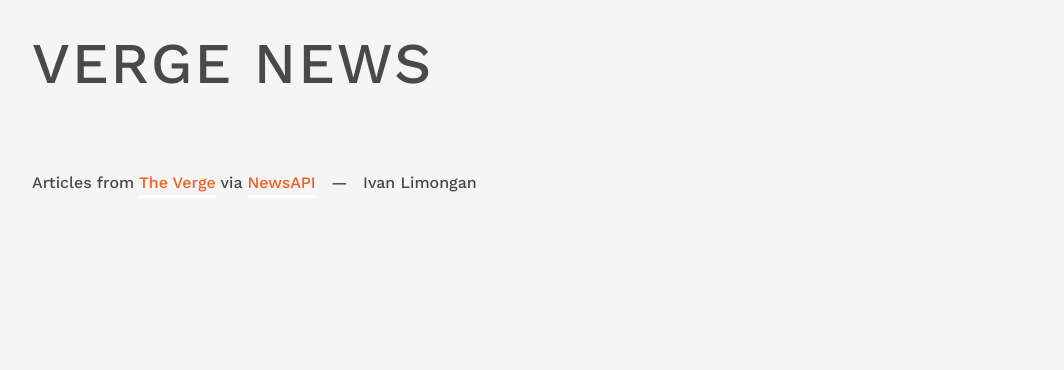
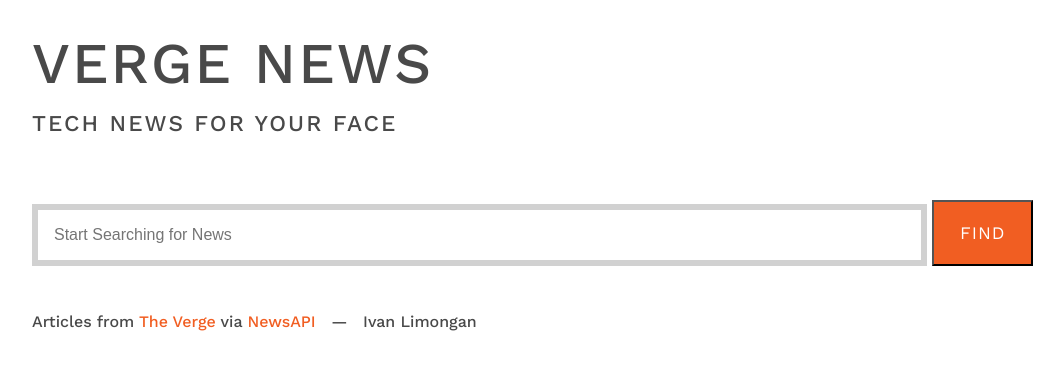
Before and after one commit to limongoo/news-feed, a website built with webpack: page src/index.html in a window 1280 px wide. Shown: the whole page, without its empty margins (0-1064 px from the left). Built offline with nearby package versions, Linux system fonts and the light colour scheme; some packages are replaced by stand-ins of ours.

Commit message:
search element in place

```diff
--- a/src/components/app/App.js
+++ b/src/components/app/App.js
@@ -1,6 +1,10 @@
+// Basic imports
 import html from './app.html';
 import './app.css';
 import Template from '../Template';
+
+// Import Search
+import Search from '../search/Search';
 
 const template = new Template(html);
 
@@ -8,6 +12,9 @@
   render() {
     const dom = template.render();
 
+    const search = new Search();
+    const searchBox = dom.getElementById('search');
+    searchBox.appendChild(search.render());
     return dom;
   }
 }
--- a/src/components/app/app.css
+++ b/src/components/app/app.css
@@ -1,8 +1,9 @@
 header {
-  display: flex;
-  justify-content: space-between;
-  align-items: center;
-  padding: 2rem;
+  padding: 2rem 2rem 1rem;
+}
+
+main {
+  padding: 1rem 2rem;
 }
 
 footer {
--- a/src/components/app/app.html
+++ b/src/components/app/app.html
@@ -1,10 +1,11 @@
 <header role="banner">
     <h1>Verge News</h1>
+    <h4>Tech news for your face</h4>
 </header>
 <main id="main" role="main">
     <section id="search"></section>
     <section id="paging"></section>
-    <section id="articles"></section>
+    <section id="news"></section>
 </main>
 <footer role="contentinfo">
     Articles from <a href="https://www.theverge.com/" alt="Link to News API" target="_blank" rel="author noopener noreferrer">The Verge</a> via <a href="https://newsapi.org/s/the-verge-api" alt="Link to News API" target="_blank" rel="author noopener noreferrer">NewsAPI</a> &nbsp; — &nbsp; Ivan Limongan
--- /dev/null
+++ b/src/components/search/Search.js
@@ -0,0 +1,21 @@
+import html from './search.html';
+import './search.css';
+import Template from '../Template';
+
+const template = new Template(html);
+
+export default class Search {
+  // constructor(doSearch) {
+  //   this.doSearch = doSearch;
+  // }
+
+  render() {
+    const dom = template.render();
+
+
+
+
+
+    return dom;
+  }
+}
--- /dev/null
+++ b/src/components/search/search.css
@@ -0,0 +1,23 @@
+#search-box {
+  border: .4rem solid #d1d1d1;
+  width: 70%;
+  padding: 1rem;
+  vertical-align: bottom;
+  font-size: 100%;
+}
+
+#search-button {
+  background-color: #f15e22;
+  color: white;
+  font: 1.1rem "Work Sans", sans serif;
+  letter-spacing: 1px;
+  vertical-align: bottom;
+  text-transform: uppercase;
+  padding: 1.3rem 1.6rem;
+  transition: 0.3s ease all;
+  margin: 1rem 0 0 0;
+}
+
+#search-button:hover {
+  background-color: #be4a1d;
+}
--- /dev/null
+++ b/src/components/search/search.html
@@ -0,0 +1,5 @@
+<form role="search">
+  <label class="clip" for="search-box">Search News</label>
+  <input placeholder="Start Searching for News" id="search-box">
+  <button type="submit" id="search-button">Find</button>
+</form>
--- a/src/main.css
+++ b/src/main.css
@@ -1,7 +1,6 @@
 body {
   font-family: 'Work Sans', sans-serif;
   font-weight: 500;
-  background-color: rgb(245, 245, 245);
   color: rgb(73, 73, 73);
 }
 
```
